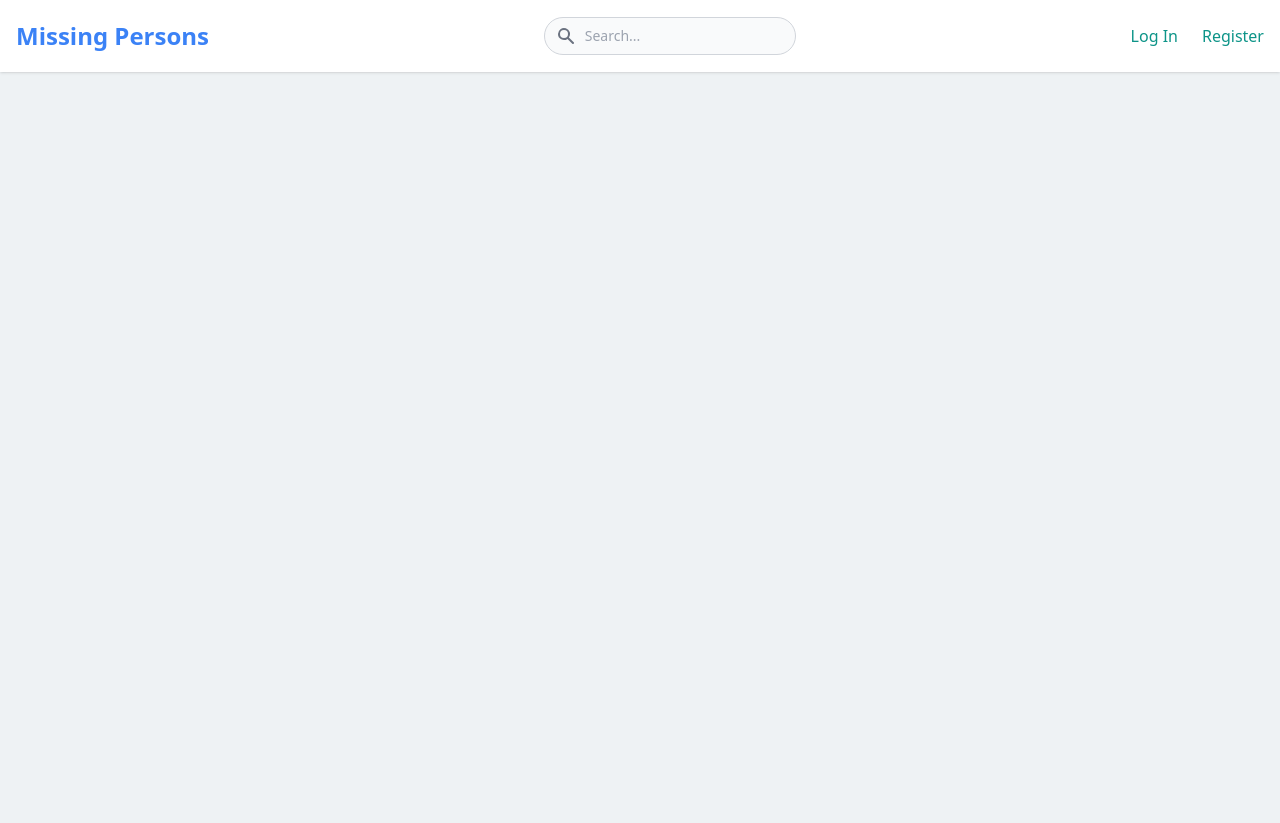
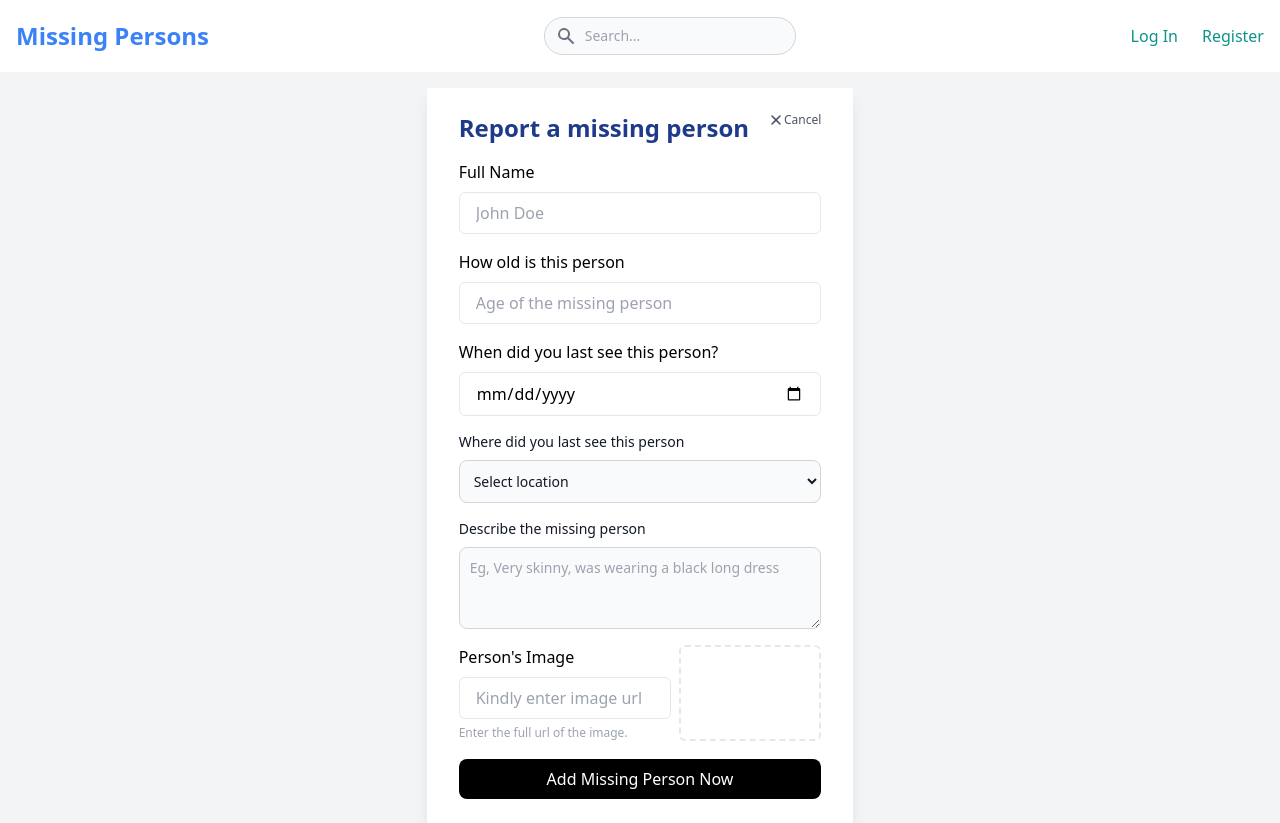
Before and after one commit to the-alchemist-gh/missing_persons, a React (Create React App) app in the folder mp_client/missing-persons/: page /person/add-new in a window 1280 px wide. Before the commit the page ends 800 px from the top, so only its background shows below. Built offline with nearby package versions, Linux system fonts and the light colour scheme; no server answers.

Commit message:
display details of person

```diff
--- a/mp_client/missing-persons/src/App.js
+++ b/mp_client/missing-persons/src/App.js
@@ -6,8 +6,8 @@ import Header from "./components/Header";
 import ItemList from "./components/PersonList";
 import Login from "./components/Login";
 import Register from "./components/Register";
-import NewItem from "./components/AddMissingPerson";
-import ItemDetails from "./components/PersonDetails";
+import NewPerson from "./components/AddMissingPerson";
+import PersonDetails from "./components/PersonDetails";
 
 // import itemData from "../db.json";
 
@@ -95,16 +95,16 @@ function App() {
       <Navbar sendSearchValue = {getSearchValue} isLoggedIn={logInState} loginName = {logInName} />
 
       <Routes>
-        <Route path="/item/:category/:id" element={
+        <Route path="/person/:location/:id" element={
           <>
-            <Header />
-            <ItemDetails updatedItem={onUpdateItem} offerData = {offerState}/>
+            <Header isLoggedIn={logInState} />
+            <PersonDetails updatedItem={onUpdateItem} offerData = {offerState}/>
           </>
 
 
         }>
         </Route>
-        <Route path="/item/add-new" element={<NewItem getFormData={addNewItem} />}>
+        <Route path="/person/add-new" element={<NewPerson getFormData={addNewItem} logInId={logInId} />}>
         </Route>
         <Route path="/register" element={<Register />}>
         </Route>
@@ -112,7 +112,7 @@ function App() {
         <Route exact path="/" element={
           <>
             {/* <ItemCategory sendCategoryValue = {getCategoryValue}  /> */}
-            <Header />
+            <Header isLoggedIn={logInState} />
             <ItemList isLoggedIn={logInState} logInId={logInId} updatedItem={onUpdateItem} offerData = {offerState} itemData = {filteredItemData} />
           </>
         }>
--- a/mp_client/missing-persons/src/components/AddMissingPerson.js
+++ b/mp_client/missing-persons/src/components/AddMissingPerson.js
@@ -1,49 +1,42 @@
 import React,{useState} from "react";
 import { NavLink, useNavigate } from "react-router-dom";
 
-function NewItem({getFormData}){
+function NewPerson({getFormData, logInId}){
   let navigate = useNavigate();
-  const [itemFormData, setItemFormData] = useState({
+  const [personFormData, setPersonFormData] = useState({
     name: "",
-    category:"",
+    location:"",
+    age:"",
+    date_missing:"",
     description: "",
-    image_url: "",
-    likes: 0,
-    views: 0,
-    needs: [],
-    type: "swap",
-    date_published: new Date()
+    image: "",
+    found: false,
+    created_at: new Date(),
+    user_id: logInId
   });
 
   function handleChange(e){
-    setItemFormData({
-      ...itemFormData,
+    setPersonFormData({
+      ...personFormData,
       [e.target.name]: e.target.value
-    });
-  }
-
-  function handleCheckChange(e){
-    setItemFormData({
-      ...itemFormData,
-      [e.target.name]: !e.target.checked?"swap":"free"
     });
   }
 
   function handleSubmit(e){
     e.preventDefault();
     const newFormData = {
-      name: itemFormData.name,
-      category:itemFormData.category,
-      description: itemFormData.description,
-      image_url: itemFormData.image_url,
-      likes: 0,
-      views: 0,
-      needs: itemFormData.needs.split(','),
-      type: itemFormData.type,
-      date_published: itemFormData.date_published
+      name: personFormData.name,
+      location: personFormData.location,
+      age: personFormData.age,
+      date_missing: personFormData.date_missing,
+      description: personFormData.description,
+      image: personFormData.image,
+      found:false,
+      created_at: personFormData.created_at,
+      user_id: personFormData.user_id
     }
-    setItemFormData(newFormData);
-    fetch("https://swapup-api.herokuapp.com/swaps",{
+    setPersonFormData(newFormData);
+    fetch("http://localhost:9292/missings",{
       method: "POST",
       headers: {
         "Content-Type": "application/json",
@@ -54,7 +47,7 @@ function NewItem({getFormData}){
     .then(data=>{
 
       getFormData(data)
-      navigate(`/item/${data.category}/${data.id}`)
+      navigate(`/item/${data.location}/${data.id}`)
     })
   }
 
@@ -64,7 +57,7 @@ function NewItem({getFormData}){
           <div className="flex items-center justify-center content-center bg-gray-100">
             <div className="px-8 py-6 mx-4 mt-4 text-left bg-white shadow-lg md:w-1/3 lg:w-1/3 sm:w-1/3">
               <div className="flex justify-between text-teal-600">
-                <h3 className="text-2xl font-bold text-center text-teal-600">Swap/Give away a new Item</h3>
+                <h3 className="text-2xl font-bold text-center text-blue-900">Report a missing person</h3>
                 <NavLink to="/" className="text-xs flex text-gray-600">
                   <svg xmlns="http://www.w3.org/2000/svg" className="h-4 w-4" viewBox="0 0 20 20" fill="currentColor">
                     <path fillRule="evenodd" d="M4.293 4.293a1 1 0 011.414 0L10 8.586l4.293-4.293a1 1 0 111.414 1.414L11.414 10l4.293 4.293a1 1 0 01-1.414 1.414L10 11.414l-4.293 4.293a1 1 0 01-1.414-1.414L8.586 10 4.293 5.707a1 1 0 010-1.414z" clipRule="evenodd" />
@@ -75,52 +68,51 @@ function NewItem({getFormData}){
               <form onSubmit={handleSubmit}>
                 <div className="mt-4">
                   <div>
-                    <label className="block" for="Name">Name of Item</label>
-                    <input type="text" required placeholder="Name of Item" name="name" onChange={handleChange}  value={itemFormData.name} className="w-full px-4 py-2 mt-2 border rounded-md focus:outline-none focus:ring-1"/>
+                    <label className="block" for="Name">Full Name</label>
+                    <input type="text" required placeholder="John Doe" name="name" onChange={handleChange}  value={personFormData.name} className="w-full px-4 py-2 mt-2 border rounded-md focus:outline-none focus:ring-1"/>
                   </div>
                   <div className="mt-4">
-                    <label for="categories" className="block mb-2 text-sm font-medium text-gray-900 dark:text-gray-400">Select the item category</label>
-                    <select id="categories" required defaultValue="Select an Item" name="category" onChange={handleChange} className="bg-gray-50 border border-gray-300 text-gray-900 text-sm rounded-lg focus:ring-blue-500 focus:border-blue-500 block w-full p-2.5 dark:bg-gray-700 dark:border-gray-600 dark:placeholder-gray-400 dark:text-white dark:focus:ring-blue-500 dark:focus:border-blue-500">
-                      <option value="">Select an Item</option>
-                      <option value="Clothing">Clothing</option>
-                      <option value="Electronics">Electronics</option>
-                      <option value="Home">Home</option>
-                      <option value="Books">Books</option>
-                      <option value="Services">Services</option>
+                    <label className="block" for="Name">How old is this person</label>
+                    <input type="number" required placeholder="Age of the missing person" name="age" min="1" onChange={handleChange}  value={personFormData.age} className="w-full px-4 py-2 mt-2 border rounded-md focus:outline-none focus:ring-1"/>
+                  </div>
+                  <div className="mt-4">
+                    <label className="block" for="Name">When did you last see this person?</label>
+                    <input type="date" required placeholder="Date person went missen" name="date_missing" onChange={handleChange}  value={personFormData.date_missing} className="w-full px-4 py-2 mt-2 border rounded-md focus:outline-none focus:ring-1"/>
+                  </div>
+                  <div className="mt-4">
+                    <label for="locations" className="block mb-2 text-sm font-medium text-gray-900 dark:text-gray-400">Where did you last see this person</label>
+                    <select id="categories" required defaultValue="Select location" name="location" onChange={handleChange} className="bg-gray-50 border border-gray-300 text-gray-900 text-sm rounded-lg focus:ring-blue-500 focus:border-blue-500 block w-full p-2.5 dark:bg-gray-700 dark:border-gray-600 dark:placeholder-gray-400 dark:text-white dark:focus:ring-blue-500 dark:focus:border-blue-500">
+                      <option value="">Select location</option>
+                      <option value="Adenta">Adenta</option>
+                      <option value="Madina">Madina</option>
+                      <option value="Lapaz">Lapaz</option>
+                      <option value="Achimota">Achimota</option>
+                      <option value="Accra">Accra</option>
+                      <option value="Accra">Tema</option>
+                      <option value="Accra">Kumasi</option>
+                      <option value="Accra">Cape Coast</option>
                     </select>
                   </div>
                   <div className="mt-4">
-                    <label for="description" className="block mb-2 text-sm font-medium text-gray-900 dark:text-gray-400">Item Description</label>
-                    <textarea id="description" rows="3" name="description" onChange={handleChange}  value={itemFormData.description} className="block p-2.5 w-full text-sm text-gray-900 bg-gray-50 rounded-lg border border-gray-300 dark:bg-gray-700 dark:border-gray-600 dark:placeholder-gray-400 dark:text-white dark:focus:ring-blue-500 dark:focus:border-blue-500" placeholder="Eg, Bought this 3months but I don't use it anymore..."></textarea>
-                  </div>
-                  <div className="mt-4">
-                    <label for="default-toggle" className="inline-flex relative items-center mb-4 cursor-pointer">
-                      <input type="checkbox" onChange={handleCheckChange} name="type" id="default-toggle" className="sr-only peer" value="swap"/>
-                      <div className="w-11 h-6 bg-gray-200 rounded-full peer dark:peer-focus:ring-blue-800 dark:bg-gray-700 peer-checked:after:translate-x-full peer-checked:after:border-white after:content-[''] after:absolute after:top-0.5 after:left-[2px] after:bg-white after:border-gray-300 after:border after:rounded-full after:h-5 after:w-5 after:transition-all dark:border-gray-600 peer-checked:bg-teal-600"></div>
-                      <span className="ml-3 text-sm font-medium text-gray-900 dark:text-gray-300">Give Away for Free</span>
-                    </label>
-                  </div>
-                  <div className="mt-4">
-                    <label for="itemswap" className="block mb-2 text-sm font-medium text-gray-900 dark:text-gray-400">What do you want for this Item?</label>
-                    <textarea id="item-swap" rows="2" name="needs" onChange={handleChange}  value={itemFormData.needs} className="block p-2.5 w-full text-sm text-gray-900 bg-gray-50 rounded-lg border border-gray-300 dark:bg-gray-700 dark:border-gray-600 dark:placeholder-gray-400 dark:text-white dark:focus:ring-blue-500 dark:focus:border-blue-500" placeholder="Eg. Book,Lamp,Watch"></textarea>
-                    <span className="text-xs text-gray-400">Enter Items separated by Comma. Eg. Book,Lamp,Watch</span>
+                    <label for="description" className="block mb-2 text-sm font-medium text-gray-900 dark:text-gray-400">Describe the missing person</label>
+                    <textarea id="description" rows="3" name="description" onChange={handleChange}  value={personFormData.description} className="block p-2.5 w-full text-sm text-gray-900 bg-gray-50 rounded-lg border border-gray-300 dark:bg-gray-700 dark:border-gray-600 dark:placeholder-gray-400 dark:text-white dark:focus:ring-blue-500 dark:focus:border-blue-500" placeholder="Eg, Very skinny, was wearing a black long dress"></textarea>
                   </div>
                   <div className="mt-4 flex justify-between">
                     <div className="w-3/5">
-                      <label className="block" for="Image_url">Item Image Url</label>
-                      <input type="text" name="image_url" onChange={handleChange}  value={itemFormData.image_url} placeholder="Kindly enter image url" className="w-full px-4 py-2 mt-2 border rounded-md focus:outline-none focus:ring-1"/>
-                      <span className="text-xs text-gray-400">Enter the full url to the image of the item.</span>
+                      <label className="block" for="Image">Person's Image</label>
+                      <input type="text" name="image" onChange={handleChange}  value={personFormData.image} placeholder="Kindly enter image url" className="w-full px-4 py-2 mt-2 border rounded-md focus:outline-none focus:ring-1"/>
+                      <span className="text-xs text-gray-400">Enter the full url of the image.</span>
                     </div>
                     <div className="w-2/5 ml-2 relative rounded-md border-dashed h-24 border-2">
                       {
-                        itemFormData.image_url !== "" ? <img className="h-full w-full rounded-md object-cover" src={itemFormData.image_url} alt={itemFormData.name} /> : null
+                        personFormData.image !== "" ? <img className="h-full w-full rounded-md object-cover" src={personFormData.image} alt={personFormData.name} /> : null
                       }
 
                     </div>
 
                   </div>
                   <div className="flex">
-                    <button type="submit" className="w-full px-6 py-2 mt-4 text-white bg-black rounded-lg hover:bg-gray-500">Add Item Now</button>
+                    <button type="submit" className="w-full px-6 py-2 mt-4 text-white bg-black rounded-lg hover:bg-gray-500">Add Missing Person Now</button>
                   </div>
                 </div>
               </form>
@@ -130,4 +122,4 @@ function NewItem({getFormData}){
   )
 }
 
-export default NewItem
+export default NewPerson
--- a/mp_client/missing-persons/src/components/FoundButton.js
+++ b/mp_client/missing-persons/src/components/FoundButton.js
@@ -3,9 +3,9 @@ import React from "react";
 function FoundButton(name,found){
   return (
     <>
-      <button type="button" className={`inline-flex justify-center items-center px-4 py-2 border border-transparent rounded-md shadow-sm text-sm font-medium text-white hover:bg-gray-900 bg-teal-600`}>
+      <button type="button" className={`inline-flex justify-center items-center px-4 py-2 border border-transparent rounded-md shadow-sm text-sm font-medium text-white hover:bg-gray-900 bg-blue-900`}>
         {
-          found===true ? `has been found` : `User Found`
+          found === true ? `has been found` : `User Found`
         }
       </button>
     </>
--- a/mp_client/missing-persons/src/components/Login.js
+++ b/mp_client/missing-persons/src/components/Login.js
@@ -53,9 +53,9 @@ function Login({confirmLogin}){
               <div className="mt-6 text-1xl bg-red-100 rounded-md border-2 border-red-600 text-red-600 text-center">
                   Can't go through the signup hustle? Login with the test credentials below<br></br>
                 <p>Email: <span className="font-bold">ibrahim@gmail.com</span></p>
-                <p>Password: <span className="font-bold">ibrahim@gmail</span></p>
+                <p>Password: <span className="font-bold">ibrahim</span></p>
               </div>
-              <h3 className="text-2xl font-bold text-center text-blue-900">Login</h3>
+              <h3 className="text-2xl mt-2 font-bold text-center text-blue-900">Login</h3>
               <form onSubmit={handleFormSubmit}>
                 <div className="mt-4">
                   <div className="mt-4">
--- a/mp_client/missing-persons/src/components/Person.js
+++ b/mp_client/missing-persons/src/components/Person.js
@@ -56,7 +56,7 @@ function Item({isLoggedIn, items, updatedItem, offerData, logInId}){
           <img className="h-full w-full object-cover" src={image} alt={name}/>
         </div>
         <div className="py-4 border-b mx-6">
-          <div className="font-bold text-xl mb-2"><NavLink to={`/item/${category}/${id}`}>{name}</NavLink>
+          <div className="font-bold text-xl mb-2"><NavLink to={`/person/${location}/${id}`}>{name}</NavLink>
           <span className="ml-2 text-gray-400 text-xs font-medium ">{age} years</span>
           <p className="mt-2 text-gray-500 text-sm font-medium ">{location}</p>
           </div>
```
Also changed, not shown: mp_client/missing-persons/src/components/PersonDetails.js (+29 -44 lines).
